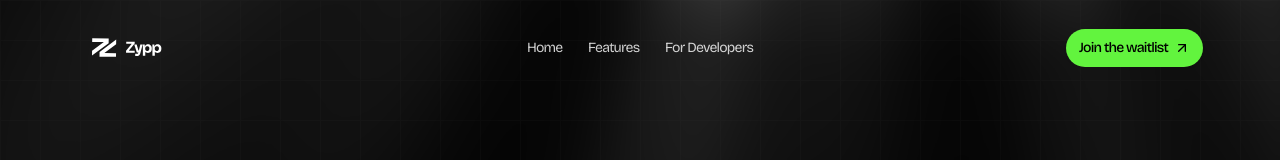
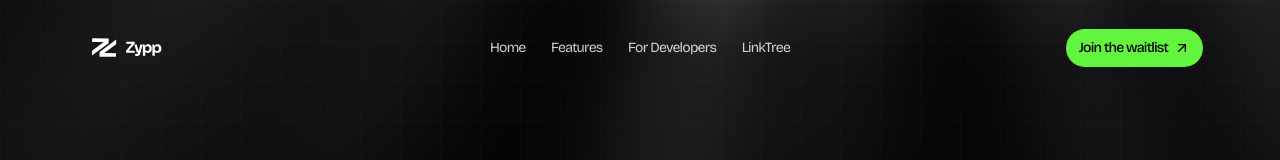
Before and after one commit to zyppprotocol/web, a Next.js app: page / in a window 1280 px wide. Shown: the top 160 px of the page. Built offline with nearby package versions, Linux system fonts and the light colour scheme.

Commit message:
added linkTree

```diff
--- a/src/components/sections/Navigation.tsx
+++ b/src/components/sections/Navigation.tsx
@@ -19,6 +19,7 @@ const menuItems = [
     { name: 'Home', href: '#hero' },
     { name: 'Features', href: '#features' },
     { name: 'For Developers', href: '#fordevs' },
+    { name: 'LinkTree' , href: 'https://linktr.ee/use_zypp' },
     // { name: 'Blog', href: '#blog' },
 ]
 
@@ -115,7 +116,8 @@ const Navigation = () => {
                                     <li key={index}>
                                         <a
                                             href={item.href}
-                                            onClick={(e) => handleLinkClick(e, item.href)}
+                                            target='_blank'
+                                            onClick={item.href.startsWith('#') ? (e) => handleLinkClick(e, item.href) : undefined}
                                             className="text-white/80 text-sm hover:text-primary transition block duration-150 cursor-pointer"
                                         >
                                             <span>{item.name}</span>
```
